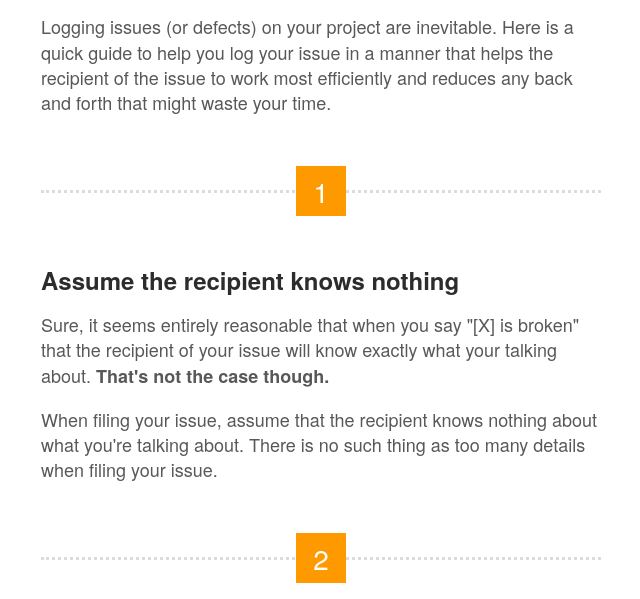
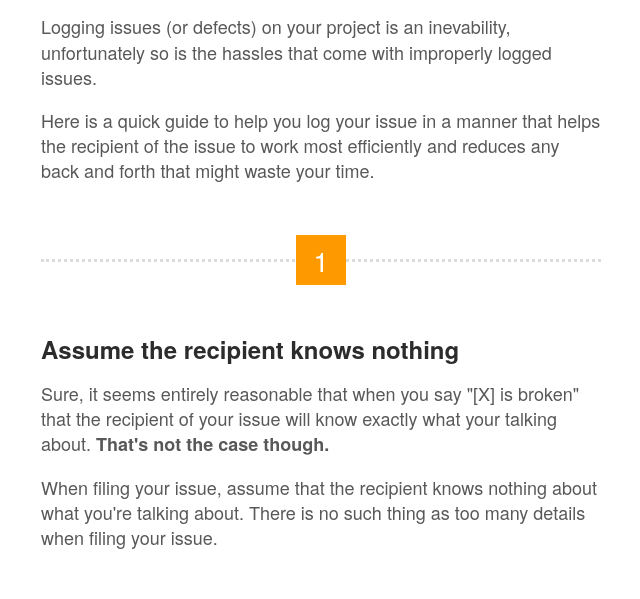
Before and after one commit to hondocode/how-to-properly-log-an-issue, a plain HTML site: page public/index.html in a window 1280 px wide. Shown: the part 180-779 px from the top of the page, without its empty margins (319-959 px from the left). Drawn offline with Linux system fonts and the light colour scheme.

Commit message:
Update copy in first paragraph

```diff
--- a/public/index.html
+++ b/public/index.html
@@ -18,7 +18,8 @@
      <body>
   <!--<![endif]-->
     <h1>How to properly log an issue</h1>
-    <p>Logging issues (or defects) on your project are inevitable. Here is a quick guide to help you log your issue in a manner that helps the recipient of the issue to work most efficiently and reduces any back and forth that might waste your time.</p>
+    <p>Logging issues (or defects) on your project is an inevability, unfortunately so is the hassles that come with improperly logged issues.</p>
+    <p>Here is a quick guide to help you log your issue in a manner that helps the recipient of the issue to work most efficiently and reduces any back and forth that might waste your time.</p>
     <section class="step">
       <div class="number-container"><span class="number">1</span></div>
       <div class="content">
```
